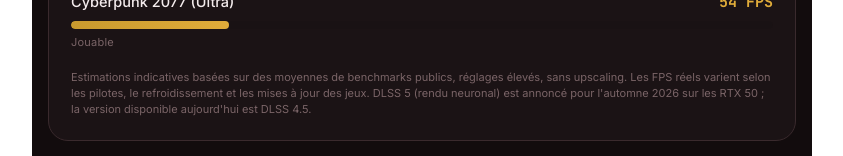
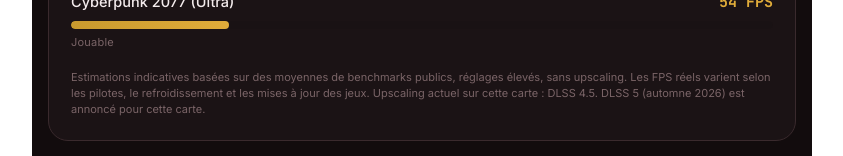
Before and after one commit to AthosBuilder/athos-builder, a React (Vite) app: page / in a window 1280 px wide. Shown: the part 3588-3744 px from the top of the page, without its empty margins (218-1061 px from the left). Built offline with nearby package versions, Linux system fonts and the light colour scheme.

Commit message:
Update App.jsx

```diff
--- a/App.jsx
+++ b/App.jsx
@@ -700,14 +700,20 @@
   if(/^RTX 5\d/.test(name)||/RTX PRO 6000/.test(name)) return "DLSS 4.5";
   if(/^RTX 4|Ada/.test(name)) return "DLSS 4";
   if(/^RTX [23]\d/.test(name)) return "DLSS";
-  if(/^RX 9\d/.test(name)) return "FSR 4";
+  if(/^RX 9\d/.test(name)) return "FSR 4.1";           // RDNA 4 : natif depuis le lancement
+  if(/^RX 7\d/.test(name)) return "FSR 4.1";           // RDNA 3 : déploiement juillet 2026
+  if(/^RX 6\d/.test(name)) return "FSR 3 (FSR 4.1 prévu 2027)"; // RDNA 2 : encore en attente
   if(/^RX |Radeon PRO/.test(name)) return "FSR 3";
   if(/^Arc/.test(name)) return "XeSS";
   return null; // GTX : pas d'upscaling IA
 }
-// DLSS 5 (rendu neuronal) : annoncé pour l'automne 2026, RTX 50 confirmées
-function dlss5Ready(name){ return /^RTX 5\d/.test(name) || /RTX PRO 6000/.test(name); }
-ALL_GPUS.forEach((g)=>{ g.up = upscalingOf(g.name); g.dlss5 = dlss5Ready(g.name); if(g.pro===undefined) g.pro=false; });
+// Prochaines générations d'upscaling annoncées, par constructeur
+function upscalingNext(name){
+  if(/^RTX 5\d/.test(name)||/RTX PRO 6000/.test(name)) return "DLSS 5 (automne 2026)";
+  if(/^RX 6\d/.test(name)) return "FSR 4.1 (prévu début 2027)";
+  return null;
+}
+ALL_GPUS.forEach((g)=>{ g.up = upscalingOf(g.name); g.upNext = upscalingNext(g.name); if(g.pro===undefined) g.pro=false; });
 ALL_CPUS.forEach((c)=>{ if(c.pro===undefined) c.pro=false; c.x3d=/X3D/i.test(c.name); });
 
 
@@ -1263,7 +1269,7 @@
 
   const picks = [
     { label: "CPU", kind: "cpu", item: cpu, spec: `${cpu.cores} cœurs · ${cpu.socket}` },
-    { label: "GPU", kind: "gpu", item: gpu, spec: `${gpu.vram} Go${gpu.up ? " · " + gpu.up : ""}${gpu.dlss5 ? " · DLSS 5 prévu" : ""}${gpu.pro ? " · Pro" : ""}` },
+    { label: "GPU", kind: "gpu", item: gpu, spec: `${gpu.vram} Go${gpu.up ? " · " + gpu.up : ""}${gpu.upNext ? " · " + gpu.upNext + " à venir" : ""}${gpu.pro ? " · Pro" : ""}` },
     { label: "C. MÈRE", kind: "mb", item: mb, spec: `${mb.socket} · ${mb.ddr}` },
     { label: "RAM", kind: "ram", item: ram, spec: ram.speed || ram.type },
     { label: "SSD", kind: "ssd", item: ssd, spec: null },
@@ -1466,7 +1472,7 @@
             );
           })}
         </ul>
-        <p className="tiny note">Estimations indicatives basées sur des moyennes de benchmarks publics, réglages élevés, sans upscaling. Les FPS réels varient selon les pilotes, le refroidissement et les mises à jour des jeux. DLSS 5 (rendu neuronal) est annoncé pour l'automne 2026 sur les RTX 50 ; la version disponible aujourd'hui est DLSS 4.5.</p>
+        <p className="tiny note">Estimations indicatives basées sur des moyennes de benchmarks publics, réglages élevés, sans upscaling. Les FPS réels varient selon les pilotes, le refroidissement et les mises à jour des jeux.{gpu.up ? ` Upscaling actuel sur cette carte : ${gpu.up}.` : ""}{gpu.upNext ? ` ${gpu.upNext.replace(" à venir","")} est annoncé pour cette carte.` : ""}</p>
         </>
        )}
       </section>
```
